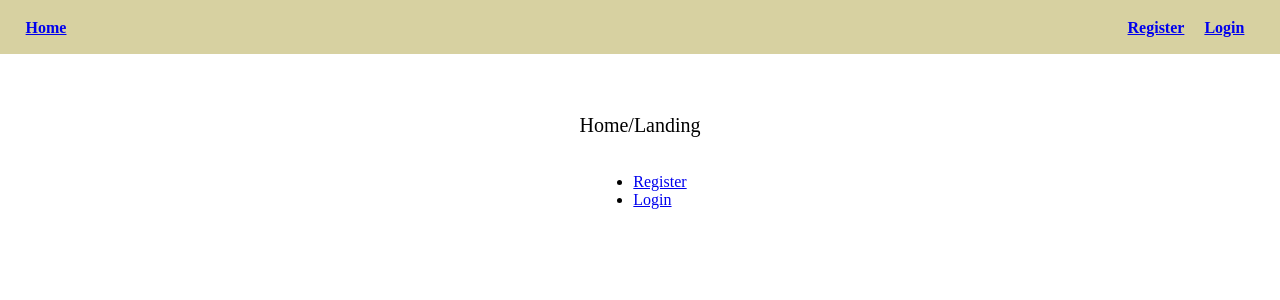
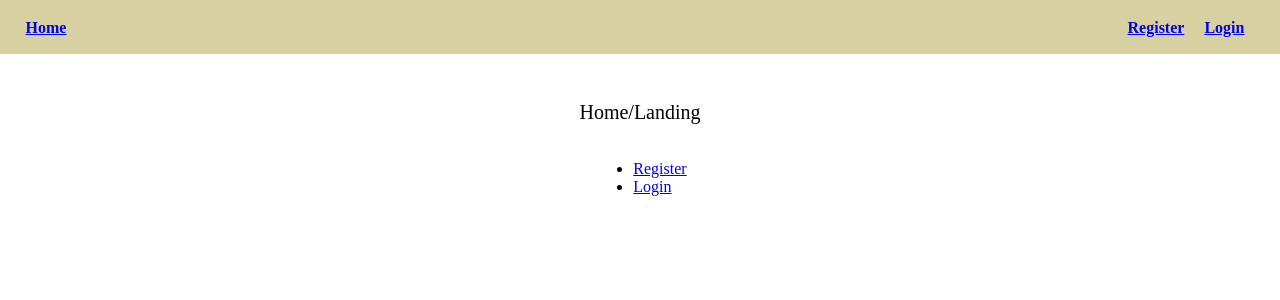
Before and after one commit to JSONJuggler/recipeManager, a React (Create React App) app in the folder client/: page / in a window 1280 px wide. Shown: the top 300 px of the page. Built offline with nearby package versions, Linux system fonts and the light colour scheme.

Commit message:
fixed Maindiv top margin

```diff
--- a/client/src/stylings/index.js
+++ b/client/src/stylings/index.js
@@ -24,7 +24,7 @@ const Navdiv = styled.div`
 
 const Maindiv = styled.div`
   min-height: 92%;
-  margin-top: 8vh;
+  margin-top: 4%;
   display: flex;
   flex-direction: column;
   align-items: center;
```
